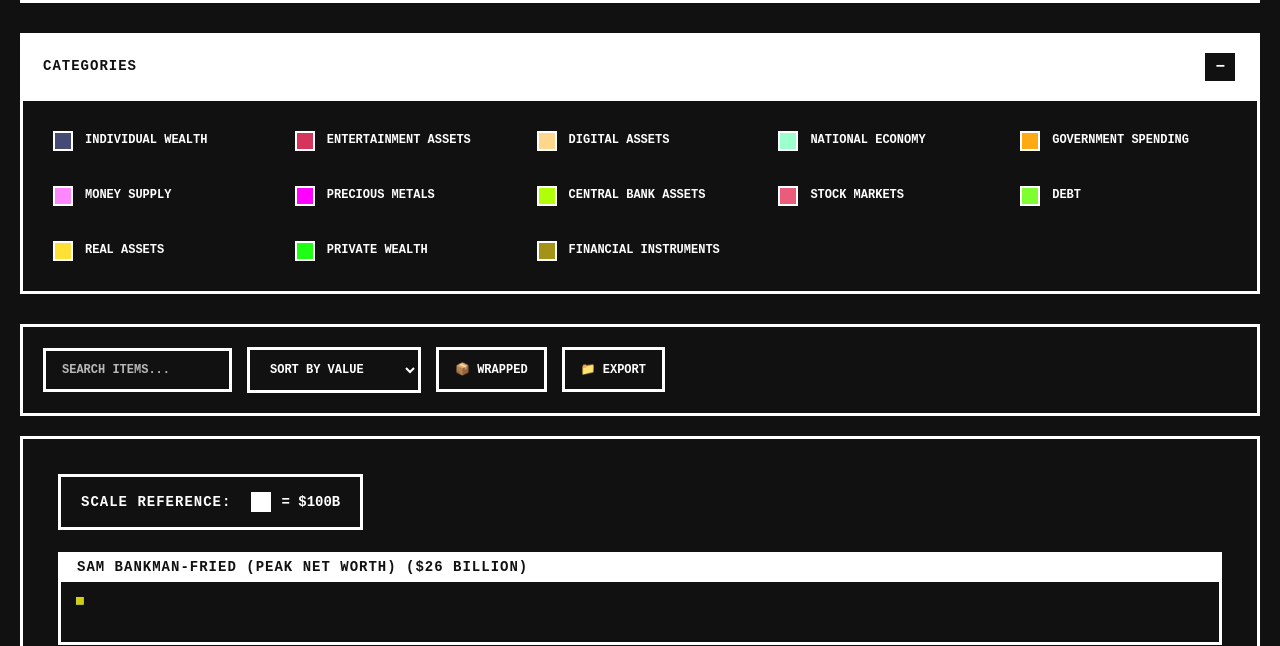
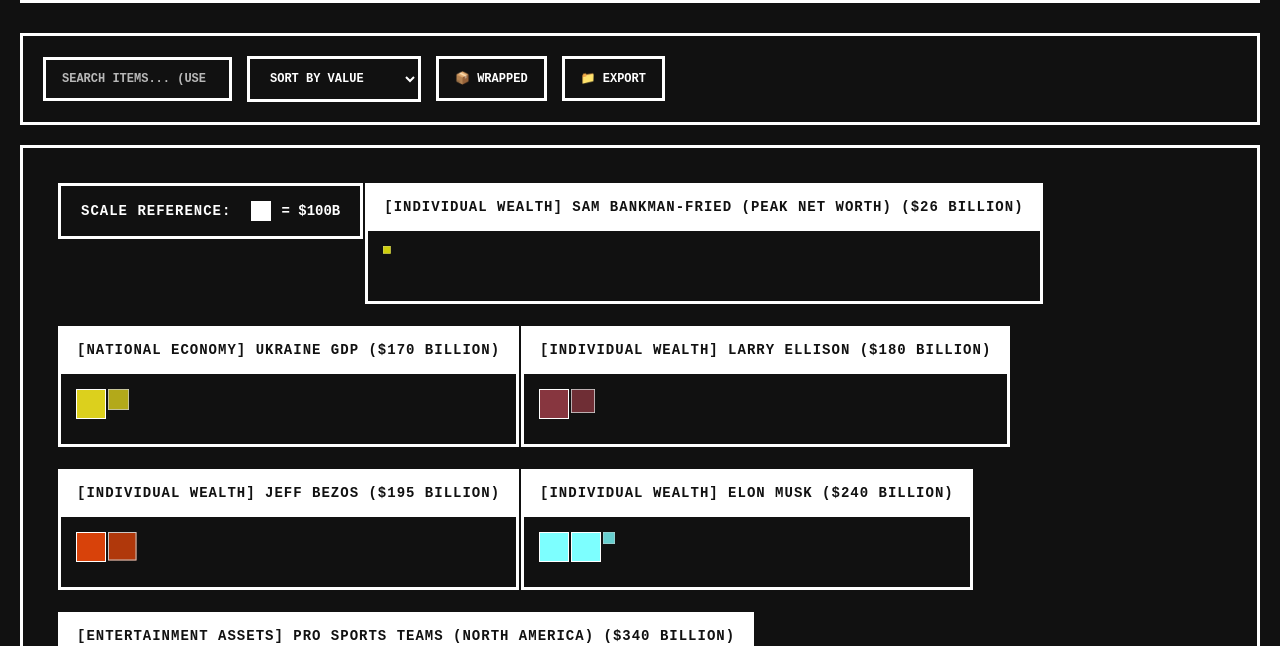
Before and after one commit to afa7789/all_the_money_in_the_world, a plain HTML site: page index.html in a window 1280 px wide. Shown: the part 154-800 px from the top of the page. Drawn offline with Linux system fonts and the light colour scheme; no server answers.

Commit message:
Refactor search functionality to support multiple terms and remove legend component

```diff
--- a/index.html
+++ b/index.html
@@ -20,17 +20,8 @@
 
         <div id="loading" class="loading hidden">Fetching latest data...</div>
 
-        <div class="legend">
-            <div class="legend-header">
-                <h3>CATEGORIES</h3>
-                <button id="toggleLegend" class="legend-toggle">−</button>
-            </div>
-            <div id="legendItems" class="legend-items">
-                </div>
-        </div>
-
         <div class="controls">
-            <input type="text" id="searchInput" placeholder="Search items..." />
+            <input type="text" id="searchInput" placeholder="Search items... (use commas for multiple: gold,bitcoin,silver)" />
             <select id="sortBy">
                 <option value="value">Sort by Value</option>
                 <option value="name">Sort by Name</option>
--- a/script.js
+++ b/script.js
@@ -4,7 +4,6 @@ let isUpdating = false;
 let wealthData = null;
 let filteredItems = [];
 let comparisonItems = [];
-let activeCategoryFilter = ''; // Track active category filter from legend
 
 // SHA-256 implementation for vanilla JS (simplified)
 async function sha256(message) {
@@ -162,7 +161,6 @@ async function fetchFreshDataInBackground() {
             // Refresh UI
             createVisualization();
             createDataSources();
-            createLegend();
 
             // Show update notification
             showUpdateNotification('Data updated to version ' + freshData.metadata.dataVersion);
@@ -277,11 +275,23 @@ function createVisualization() {
 
     // Filter and sort items
     let items = wealthData.items.filter(item => {
-        const matchesCategory = !activeCategoryFilter || item.categoryId === activeCategoryFilter;
-        const matchesSearch = !searchQuery ||
-            item.name.toLowerCase().includes(searchQuery) ||
-            item.slug.toLowerCase().includes(searchQuery);
-        return matchesCategory && matchesSearch;
+        if (!searchQuery) return true;
+
+        // Support multiple search terms separated by commas
+        const searchTerms = searchQuery.split(',').map(term => term.trim().toLowerCase()).filter(term => term.length > 0);
+
+        // If no valid search terms, show all items
+        if (searchTerms.length === 0) return true;
+
+        // Check if any search term matches the item name, slug, or category
+        const category = getCategoryById(item.categoryId);
+        const categoryName = category ? category.name.toLowerCase() : '';
+
+        return searchTerms.some(term =>
+            item.name.toLowerCase().includes(term) ||
+            item.slug.toLowerCase().includes(term) ||
+            categoryName.includes(term)
+        );
     });
 
     // Sort items (all ascending)
@@ -341,10 +351,12 @@ function createVisualization() {
             itemWrapper.className = 'item-wrapper';
             itemWrapper.setAttribute('data-item-name', item.name);
 
-            // Add item label
+            // Add item label with category
             const itemLabel = document.createElement('div');
             itemLabel.className = 'item-label';
-            itemLabel.textContent = `${item.name} ($${item.valueFormatted})`;
+            const category = getCategoryById(item.categoryId);
+            const categoryName = category ? category.name : 'Unknown';
+            itemLabel.textContent = `[${categoryName}] ${item.name} ($${item.valueFormatted})`;
             itemWrapper.appendChild(itemLabel);
 
             // Create blocks container
@@ -586,72 +598,6 @@ function createDataSources() {
         });
 
         dataSources.appendChild(categorySection);
-    });
-}
-
-// Create dynamic legend
-function createLegend() {
-    if (!wealthData) {
-        console.error('No wealthData available for legend');
-        return;
-    }
-
-    if (!wealthData.categories) {
-        console.error('No categories in wealthData');
-        return;
-    }
-
-    console.log('Creating legend with', wealthData.categories.length, 'categories');
-
-    const legendItems = document.getElementById('legendItems');
-    if (!legendItems) {
-        console.error('Legend items container not found');
-        return;
-    }
-
-    legendItems.innerHTML = '';
-
-    wealthData.categories.forEach(category => {
-        console.log('Creating legend item for category:', category.name, 'with color:', category.color);
-
-        const legendItem = document.createElement('div');
-        legendItem.className = 'legend-item';
-        legendItem.setAttribute('data-category', category.id);
-
-        const colorBlock = document.createElement('div');
-        colorBlock.className = 'legend-block';
-        colorBlock.style.backgroundColor = category.color || '#999999';
-
-        const label = document.createElement('span');
-        label.className = 'legend-label';
-        label.textContent = category.name;
-
-        legendItem.appendChild(colorBlock);
-        legendItem.appendChild(label);
-
-        // Make legend items clickable to filter
-        legendItem.addEventListener('click', () => {
-            if (activeCategoryFilter === category.id) {
-                activeCategoryFilter = ''; // Clear filter
-                legendItem.classList.remove('selected');
-            } else {
-                activeCategoryFilter = category.id; // Set filter
-                // Remove selected from all, add to current
-                document.querySelectorAll('.legend-item').forEach(item => item.classList.remove('selected'));
-                legendItem.classList.add('selected');
-            }
-            createVisualization();
-        });
-
-        legendItems.appendChild(legendItem);
-    });
-
-    // Add legend toggle functionality
-    const toggleButton = document.getElementById('toggleLegend');
-    toggleButton.addEventListener('click', () => {
-        const isCollapsed = legendItems.style.display === 'none';
-        legendItems.style.display = isCollapsed ? 'grid' : 'none';
-        toggleButton.textContent = isCollapsed ? '−' : '+';
     });
 }
 
@@ -1051,7 +997,6 @@ async function forceDataRefresh() {
         await loadData();
         createVisualization();
         createDataSources();
-        createLegend();
         showUpdateNotification('✅ Data refreshed');
     } catch (error) {
         showUpdateNotification('❌ Refresh failed');
@@ -1171,7 +1116,6 @@ document.addEventListener('DOMContentLoaded', async () => {
         // Create initial visualization
         createVisualization();
         createDataSources();
-        createLegend();
 
         // Check APIs once on load (console warnings only)
         console.log('🔍 Checking APIs for data freshness...');
--- a/styles.css
+++ b/styles.css
@@ -132,87 +132,6 @@ button:active {
 
 .hidden {
     display: none !important;
-}
-
-/* Legend - improved design */
-.legend {
-    margin-bottom: 30px;
-    border: 3px solid var(--border-color);
-    background: var(--bg-color);
-}
-
-.legend-header {
-    display: flex;
-    justify-content: space-between;
-    align-items: center;
-    padding: 15px 20px;
-    background: var(--text-color);
-    color: var(--bg-color);
-    border-bottom: 3px solid var(--border-color);
-}
-
-.legend-header h3 {
-    font-size: 14px;
-    font-weight: bold;
-    text-transform: uppercase;
-    letter-spacing: 1px;
-    margin: 0;
-}
-
-.legend-toggle {
-    background: var(--bg-color);
-    color: var(--text-color);
-    border: 2px solid var(--border-color);
-    padding: 5px 10px;
-    font-family: 'Courier New', monospace;
-    font-weight: bold;
-    font-size: 16px;
-    cursor: pointer;
-    min-width: 30px;
-}
-
-.legend-items {
-    display: grid;
-    grid-template-columns: repeat(auto-fit, minmax(200px, 1fr));
-    gap: 15px;
-    padding: 20px;
-}
-
-.legend-item {
-    display: flex;
-    align-items: center;
-    gap: 12px;
-    font-weight: bold;
-    text-transform: uppercase;
-    font-size: 12px;
-    cursor: pointer;
-    padding: 8px;
-    border: 2px solid transparent;
-    transition: none;
-}
-
-.legend-item:hover {
-    border-color: var(--border-color);
-    background: var(--text-color);
-    color: var(--bg-color);
-}
-
-.legend-item.selected {
-    border-color: var(--border-color);
-    background: var(--text-color);
-    color: var(--bg-color);
-}
-
-.legend-block {
-    width: 20px;
-    height: 20px;
-    border: 2px solid var(--border-color);
-    flex-shrink: 0;
-}
-
-.legend-label {
-    font-size: 12px;
-    font-weight: bold;
 }
 
 /* Visualization */
@@ -614,6 +533,24 @@ body {
     text-transform: uppercase;
     letter-spacing: 1px;
     border-bottom: 3px solid var(--border-color);
+    white-space: normal;
+    word-wrap: break-word;
+    word-break: break-word;
+    line-height: 1.3;
+    max-width: 100%;
+    display: block;
+}
+
+.item-wrapper {
+    width: fit-content;
+    min-width: 150px;
+    padding-bottom: 10px;
+}
+
+@media (max-width: 480px) {
+    .item-label {
+        font-size: 0.8em;
+    }
 }
 
 .blocks-container {
@@ -653,3 +590,9 @@ body {
 .data-sources-content.hidden {
     display: none;
 }
+
+@media (max-width: 768px) {
+    .container {
+        padding: 10px;
+    }
+}
```
